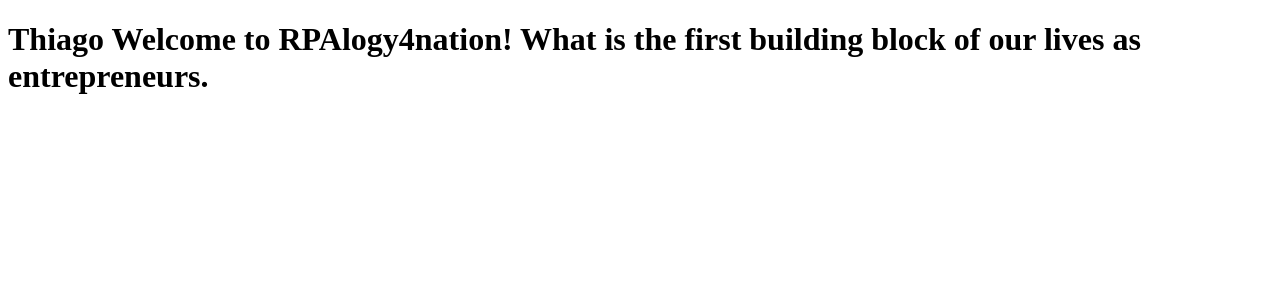
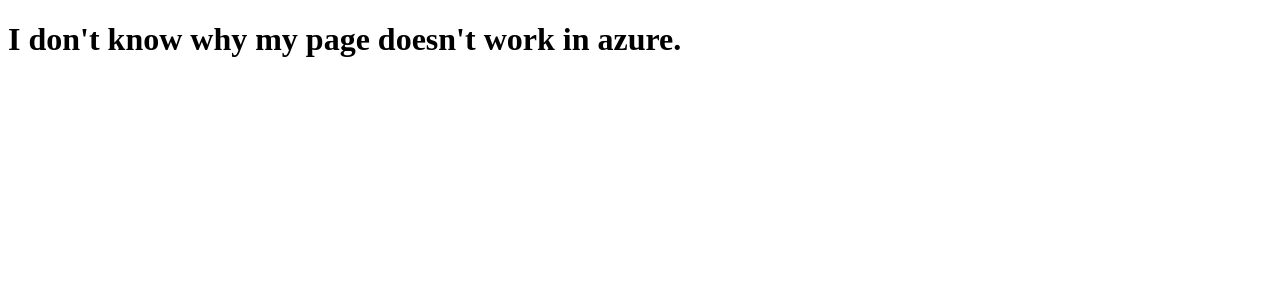
Before and after one commit to fparreirinha/RPAlogy4nation, a Next.js app: page / in a window 1280 px wide. Shown: the top 300 px of the page. Built offline with nearby package versions, Linux system fonts and the light colour scheme.

Commit message:
fix: update homepage message to clarify Azure issue

```diff
--- a/pages/index.js
+++ b/pages/index.js
@@ -1,5 +1,5 @@
 function Home () {
-    return <h1>Thiago Welcome to RPAlogy4nation! What is the first building block of our lives as entrepreneurs.</h1>
+    return <h1>I don't know why my page doesn't work in azure.</h1>
 }
 
 export default Home;
```
